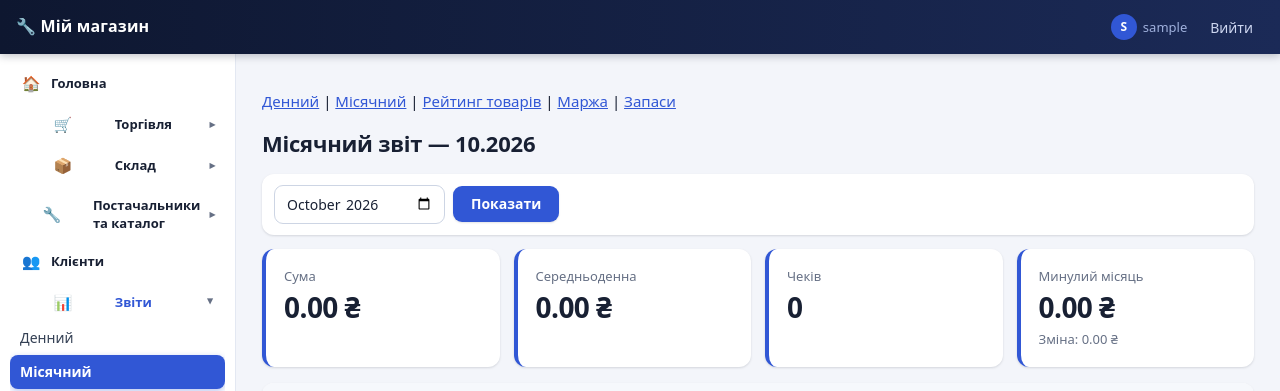
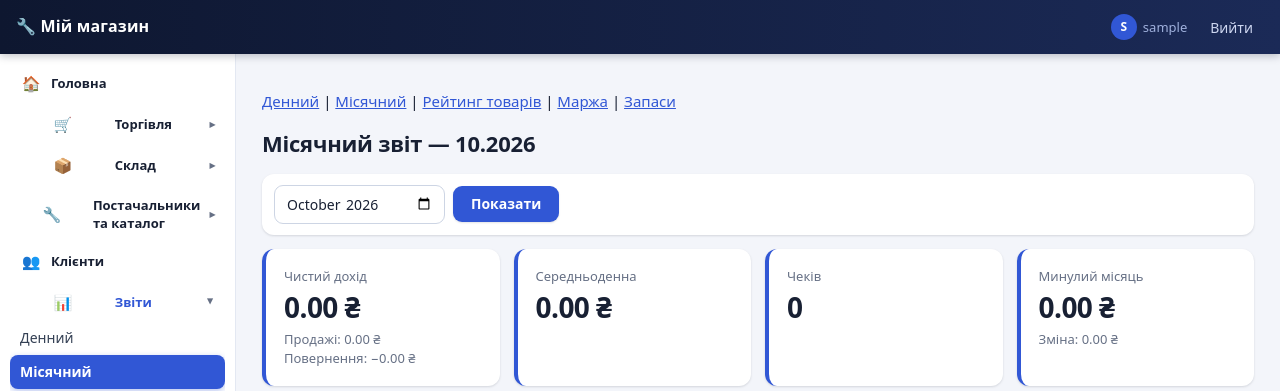
Before and after one commit to pavlo9840-gggpol/crm-prototup, a Django app: page /reports/monthly/ in a window 1280 px wide. Shown: the top 391 px of the page. Run offline with Django 4.2, Linux system fonts and the light colour scheme; the visitor is signed in with stand-in values (Sample User, id 1); data comes from the database, SQL or seed files in the repository; data that the repository does not hold is empty.

Commit message:
Show net revenue and returns in monthly report

```diff
--- a/core/templates/core/report_monthly.html
+++ b/core/templates/core/report_monthly.html
@@ -1,5 +1,5 @@
 {% extends "core/base.html" %}{% block content %}{% include "core/report_nav.html" %}<h2>Місячний звіт — {{ first|date:"m.Y" }}</h2>
 <form class="filter"><input type="month" name="month" value="{{ first|date:'Y-m' }}"><button class="btn">Показати</button></form>
-<div class="kpi"><div class="card">Сума<b>{{ total|floatformat:2 }} ₴</b></div><div class="card">Середньоденна<b>{{ avg|floatformat:2 }} ₴</b></div><div class="card">Чеків<b>{{ count }}</b></div>
+<div class="kpi"><div class="card">Чистий дохід<b>{{ total|floatformat:2 }} ₴</b>Продажі: {{ gross_total|floatformat:2 }} ₴<br>Повернення: −{{ returns_total|floatformat:2 }} ₴</div><div class="card">Середньоденна<b>{{ avg|floatformat:2 }} ₴</b></div><div class="card">Чеків<b>{{ count }}</b></div>
 <div class="card">Минулий місяць<b>{{ prev_total|floatformat:2 }} ₴</b>Зміна: {{ diff|floatformat:2 }} ₴ {% if pct is not None %}({{ pct|floatformat:1 }}%){% endif %}</div></div>
 <table><tr><th>Дата<th class="n">Чеків<th class="n">Сума</tr>{% for r in days %}<tr><td>{{ r.day|date:"d.m.Y" }}<td class="n">{{ r.n }}<td class="n">{{ r.s|floatformat:2 }}</tr>{% endfor %}</table>{% endblock %}
```
